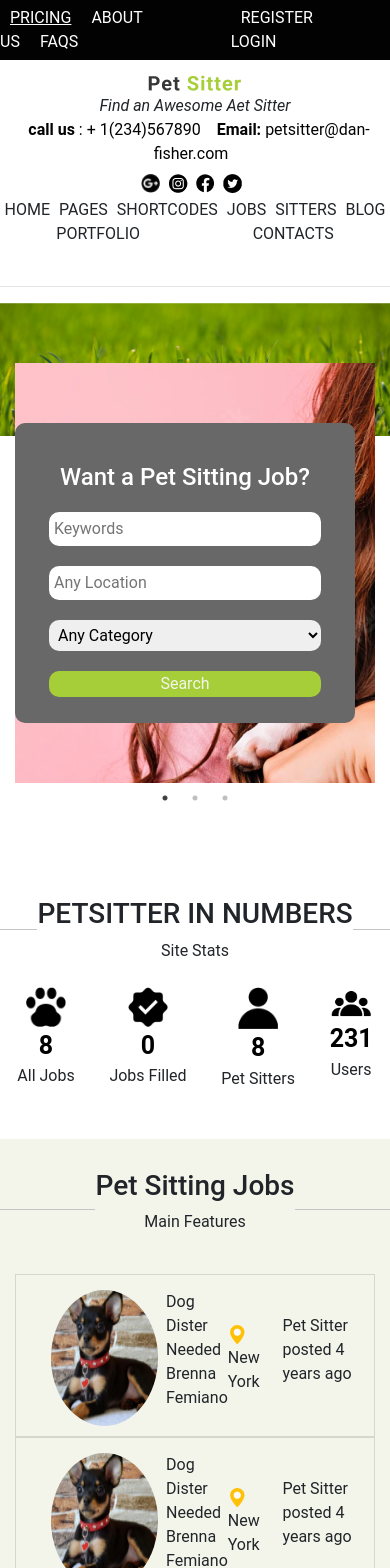
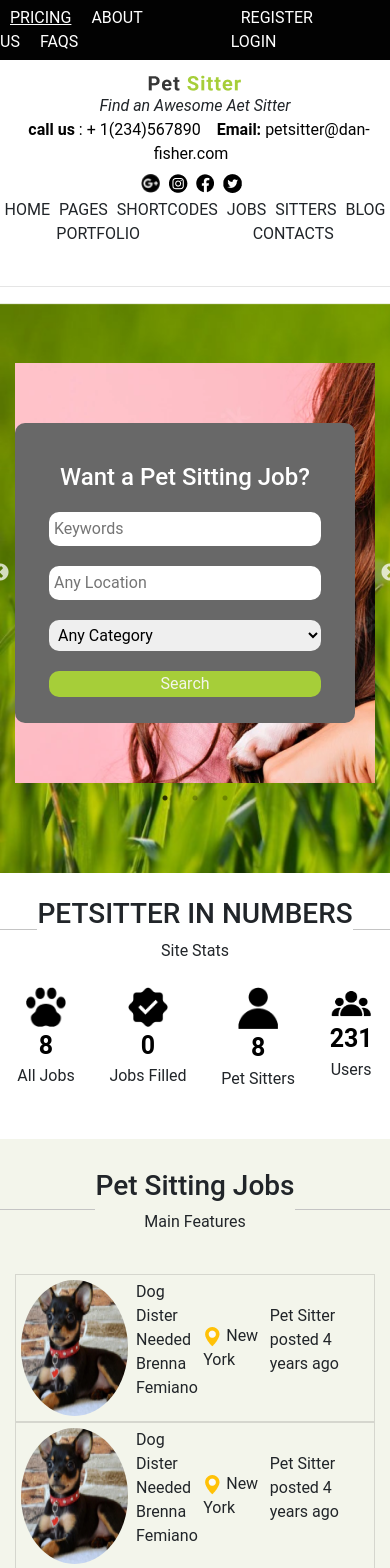
Before and after one commit to VadymTsymbaliuk/Test_Pet_Sitters_Vue, a Vue app: page / in a window 390 px wide. Shown: the top 1568 px of the page. Built offline with nearby package versions, Linux system fonts and the light colour scheme.

Commit message:
fix scroll mobile version mobile card test

```diff
--- a/src/components/Card.vue
+++ b/src/components/Card.vue
@@ -41,4 +41,10 @@ export default {
 .img_border {
   border-radius: 50%;
 }
+
+@media screen and (max-width: 768px) {
+  .card {
+    padding: 5px 5px 5px 5px;
+  }
+}
 </style>
--- a/src/views/HomeView.vue
+++ b/src/views/HomeView.vue
@@ -263,6 +263,15 @@
 .bg_support_2 {
   background-image: url("../../public/img/bg_suport_2.png");
 }
+@media screen and (max-width: 768px) {
+  .bg_slider {
+    background-size: cover;
+  }
+  //.form_slide {
+  //  width: 200px;
+  //  height: 300px;
+  //}
+}
 </style>
 <script>
 import VSlider from "@/components/VSlider";
```
